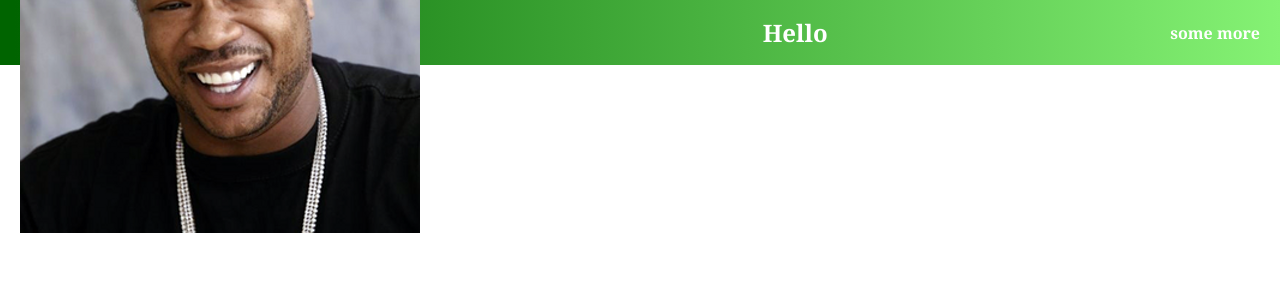
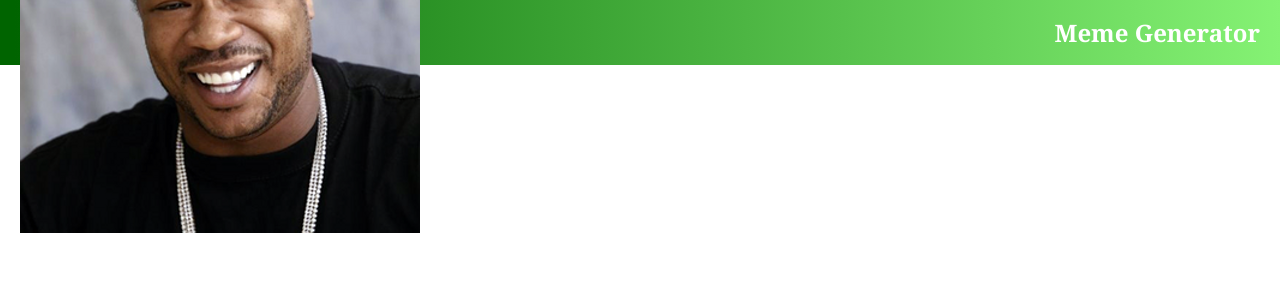
Before and after one commit to abnercabrera28/Meme-Generator, a React (Create React App) app: page / in a window 1280 px wide. Shown: the top 300 px of the page. Built offline with nearby package versions, Linux system fonts and the light colour scheme.

Commit message:
gave img and h2 class names and removed h4 tag

```diff
--- a/src/components/Header.js
+++ b/src/components/Header.js
@@ -5,9 +5,8 @@ import xzibit from "../images/Xzibit.png"
 const Header = () => {
     return (
         <header className="header">
-            <img src={xzibit} alt="xzibhit"></img>
-            <h2>Hello</h2>
-            <h4>some more</h4>
+            <img className="x-img" src={xzibit} alt="xzibhit"></img>
+            <h2 className="header-title">Meme Generator</h2>
         </header>
     )
 }
```
